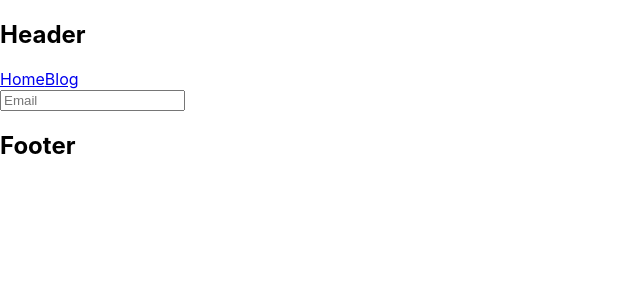
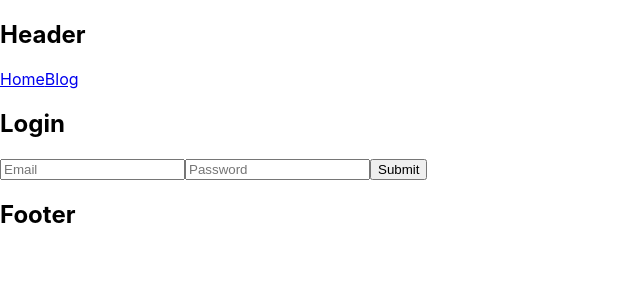
Before and after one commit to yusuf-khan-swd/legal-network-client, a React (Create React App) app: page /login in a window 1280 px wide. Shown: the top 300 px of the page, without its empty margins (0-640 px from the left). Built offline with nearby package versions, Linux system fonts and the light colour scheme; no server answers.

Commit message:
login system added

```diff
--- a/src/Pages/Logins/Login.js
+++ b/src/Pages/Logins/Login.js
@@ -1,10 +1,34 @@
-import React from 'react';
+import React, { useContext } from 'react';
+import { useForm } from 'react-hook-form';
+import toast from 'react-hot-toast';
+import { AuthContext } from '../../contexts/AuthProvider/AuthProvider';
 
 const Login = () => {
+  const { logIn } = useContext(AuthContext);
+
+  const { register, handleSubmit } = useForm();
+
+  const onSubmit = value => {
+    const { email, password } = value;
+
+    logIn(email, password)
+      .then(result => {
+        const user = result.user;
+        toast.success(`${user.displayName} you are now logged in!!`);
+      })
+      .catch(err => {
+        console.error('error: ', err);
+        toast.error(err.message);
+      })
+  };
+
   return (
     <div>
-      <form>
-        <input type="email" placeholder='Email' />
+      <h2>Login</h2>
+      <form onSubmit={handleSubmit(onSubmit)}>
+        <input {...register('email')} type="email" placeholder='Email' />
+        <input {...register('password')} type="password" placeholder='Password' />
+        <input type="submit" />
       </form>
     </div>
   );
--- a/src/contexts/AuthProvider/AuthProvider.js
+++ b/src/contexts/AuthProvider/AuthProvider.js
@@ -1,5 +1,5 @@
 import React, { createContext, useEffect, useState } from 'react';
-import { createUserWithEmailAndPassword, getAuth, onAuthStateChanged, updateProfile } from 'firebase/auth';
+import { createUserWithEmailAndPassword, getAuth, onAuthStateChanged, signInWithEmailAndPassword, updateProfile } from 'firebase/auth';
 import app from '../../firebase/firebase.config';
 
 const auth = getAuth(app);
@@ -19,6 +19,11 @@ const AuthProvider = ({ children }) => {
     return updateProfile(auth.currentUser, profile)
   };
 
+  const logIn = (email, password) => {
+    setLoading(true);
+    return signInWithEmailAndPassword(auth, email, password);
+  };
+
   useEffect(() => {
     const unsubscribe = onAuthStateChanged(auth, currentUser => {
       setUser(currentUser);
@@ -30,7 +35,7 @@ const AuthProvider = ({ children }) => {
     }
   }, []);
 
-  const authInfo = { user, loading, createUser, addUserProfile };
+  const authInfo = { user, loading, createUser, addUserProfile, logIn };
 
   return (
     <AuthContext.Provider value={authInfo}>
```
